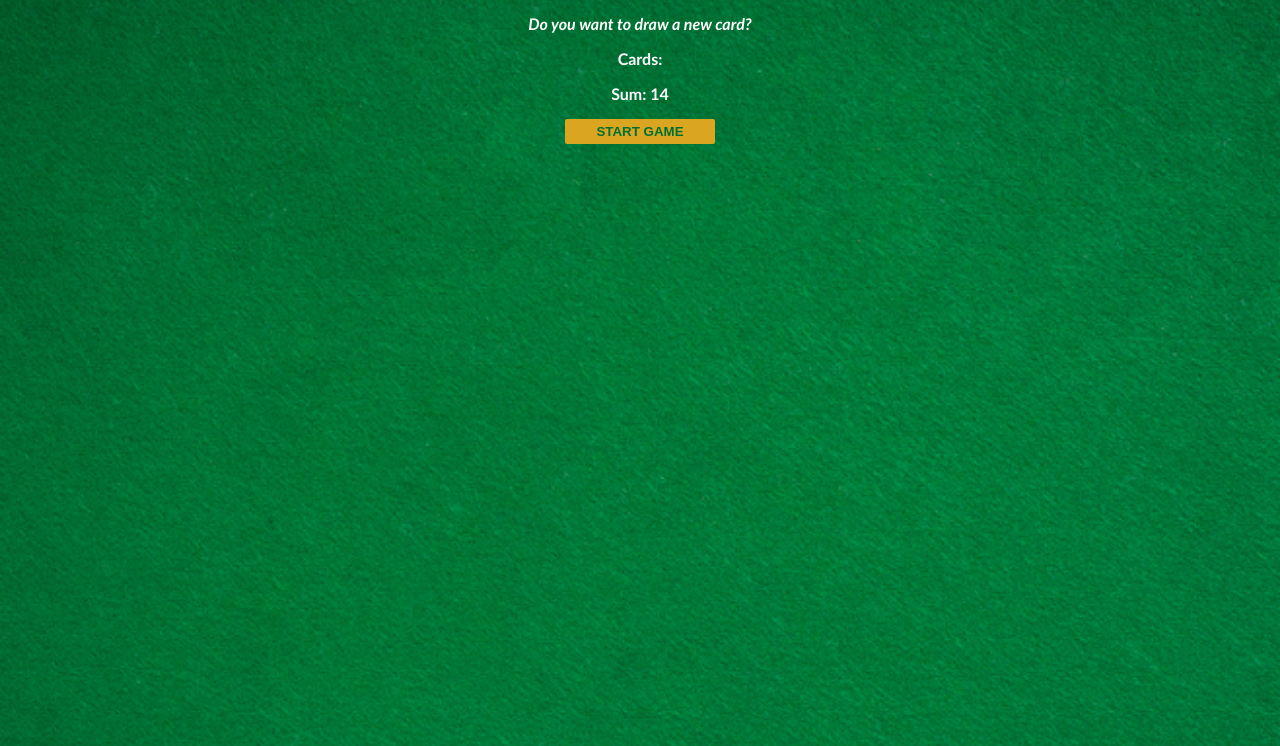
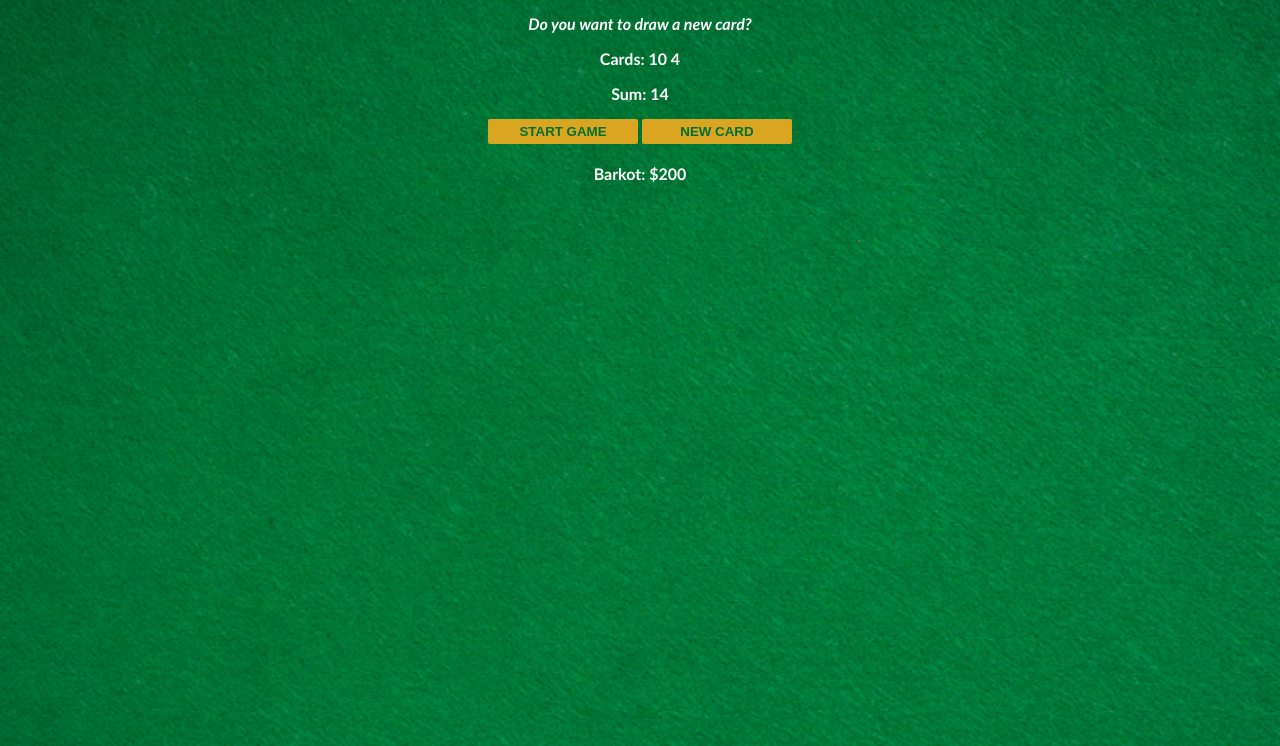
Before and after one commit to Barkot-Sol/Blackjack, a plain HTML site: page index.html in a window 1280 px wide. Both pictures are taken after a click on the button "START GAME". Shown: the part 54-800 px from the top of the page. Drawn offline with Linux system fonts and the light colour scheme; files whose address does not match are found by name.

Commit message:
Add player info and new card functionality to game
Introduced a player object with name and chips, added display for player info, and implemented the ability to draw a new card with a dedicated button. Refactored card handling logic.

```diff
--- a/index.css
+++ b/index.css
@@ -24,4 +24,5 @@ button {
     font-weight: bold;
     border: none;
     border-radius: 2px;
+    margin-bottom: 4px;
 }
--- a/index.html
+++ b/index.html
@@ -8,6 +8,8 @@
         <p id="cards-el">Cards:</p>
         <p class="sum-el">Sum:</p>
         <button onclick="startGame()">START GAME</button>
+        <button onclick="newCard()">NEW CARD</button>
+        <p id="player-el"></p>
         <script src="index.js"></script>
     </body>
 </html>
--- a/index.js
+++ b/index.js
@@ -1,13 +1,46 @@
-let firstCard = 10
-let secondCard = 4
-let sum = firstCard + secondCard
+let player = {
+    name: "Barkot",
+    chips: 200
+}
+
+let cards = []
+let sum = 0
 let hasBlackJack = false
 let isAlive = true
 let message = ""
 let messageEl = document.getElementById("message-el")
 let sumEl = document.querySelector(".sum-el")
+let cardsEl = document.getElementById("cards-el")
+let playerEl = document.getElementById("player-el")
+
+playerEl.textContent = player.name + ": $" + player.chips
+
+function getRandomCard() {
+    let randomNumer = Math.floor( Math.random()*13 ) + 1
+    if (randomNumer > 10) {
+        return 10
+    } else if (randomNumer === 1) {
+        return 11
+    } else {
+        return randomNumer
+    }
+}
 
 function startGame() {
+    isAlive = true
+    let firstCard = getRandomCard()
+    let secondCard = getRandomCard()
+    cards = [firstCard, secondCard]
+    sum = firstCard + secondCard
+    renderGame()
+}
+
+function renderGame() {
+    cardsEl.textContent = "Cards: ";
+    for (let i = 0; i < cards.length; i++) {
+        cardsEl.textContent += cards[i] + " "
+    }
+
     sumEl.textContent = "Sum: " + sum
     if (sum <= 20) {
         message = "Do you want to draw a new card?"
@@ -21,3 +54,11 @@ function startGame() {
     messageEl.textContent = message
     console.log(message)
 }
+function newCard() {
+    if(isAlive == true && hasBlackJack == false){
+        let card = getRandomCard()
+        sum += card
+        cards.push(card)
+        renderGame()
+    }
+}
```
Also changed, not shown: images/table.png (renamed from table.png).
